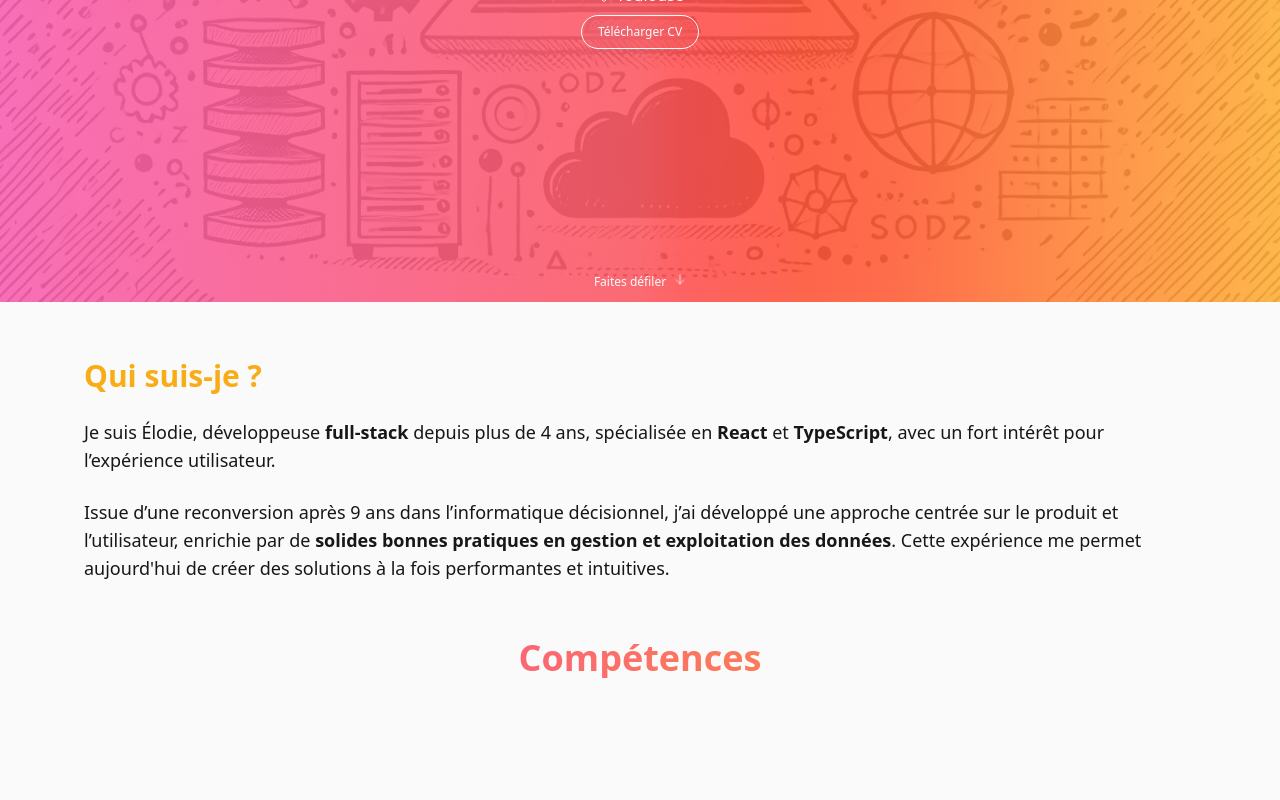
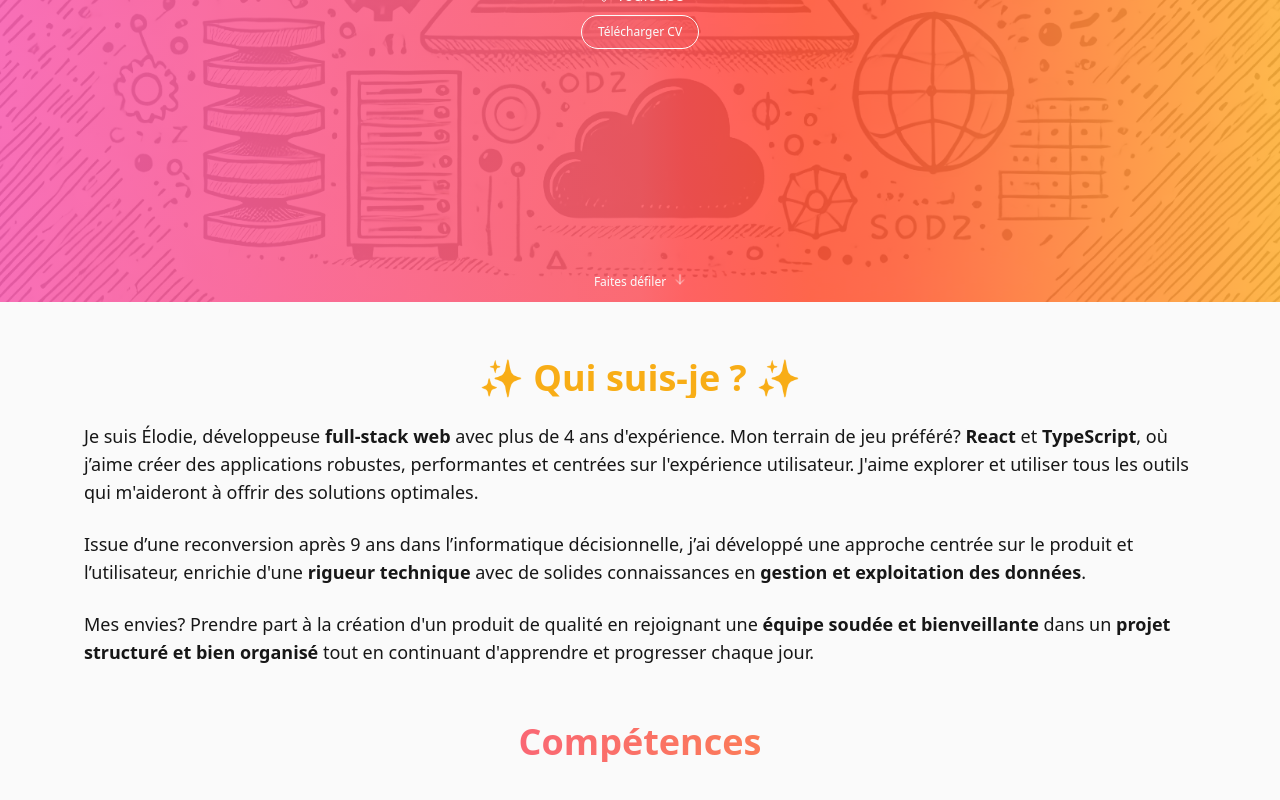
Before and after one commit to ElodieRoy/CV, a React (Vite) app in the folder frontend/: page / in a window 1280 px wide. Shown: the part 498-1298 px from the top of the page. Built offline with nearby package versions, Linux system fonts and the light colour scheme.

Commit message:
feat: improved profile content

```diff
--- a/frontend/src/sections/Profile.tsx
+++ b/frontend/src/sections/Profile.tsx
@@ -6,24 +6,29 @@ export function Profile() {
   return (
     <section id="profile">
       <Container>
-        <Typography type="h4" className="mb-4">
-          Qui suis-je ?
+        <Typography type="h3" className="mb-4 bg-primary">
+          ✨ Qui suis-je ? ✨
         </Typography>
         <Typography type="p">
-          Je suis Élodie, développeuse <strong>full-stack</strong> depuis plus
-          de {nbExp} ans, spécialisée en <strong>React</strong> et{" "}
-          <strong>TypeScript</strong>, avec un fort intérêt pour l’expérience
-          utilisateur.
+          Je suis Élodie, développeuse <strong>full-stack web</strong> avec plus
+          de {nbExp} ans d'expérience. Mon terrain de jeu préféré?{" "}
+          <strong>React</strong> et <strong>TypeScript</strong>, où j’aime créer
+          des applications robustes, performantes et centrées sur l'expérience
+          utilisateur. J'aime explorer et utiliser tous les outils qui
+          m'aideront à offrir des solutions optimales.
         </Typography>
-        <Typography type="p" className=" mt-2">
-          Issue d’une reconversion après 9 ans dans l’informatique décisionnel,
-          j’ai développé une approche centrée sur le produit et l’utilisateur,
-          enrichie par de{" "}
-          <strong>
-            solides bonnes pratiques en gestion et exploitation des données
-          </strong>
-          . Cette expérience me permet aujourd'hui de créer des solutions à la
-          fois performantes et intuitives.
+        <Typography type="p">
+          Issue d’une reconversion après 9 ans dans l’informatique
+          décisionnelle, j’ai développé une approche centrée sur le produit et
+          l’utilisateur, enrichie d'une <strong>rigueur technique</strong> avec
+          de solides connaissances en{" "}
+          <strong>gestion et exploitation des données</strong>.
+        </Typography>
+        <Typography type="p">
+          Mes envies? Prendre part à la création d'un produit de qualité en
+          rejoignant une <strong>équipe soudée et bienveillante</strong> dans un{" "}
+          <strong>projet structuré et bien organisé</strong> tout en continuant
+          d'apprendre et progresser chaque jour.
         </Typography>
       </Container>
     </section>
```
